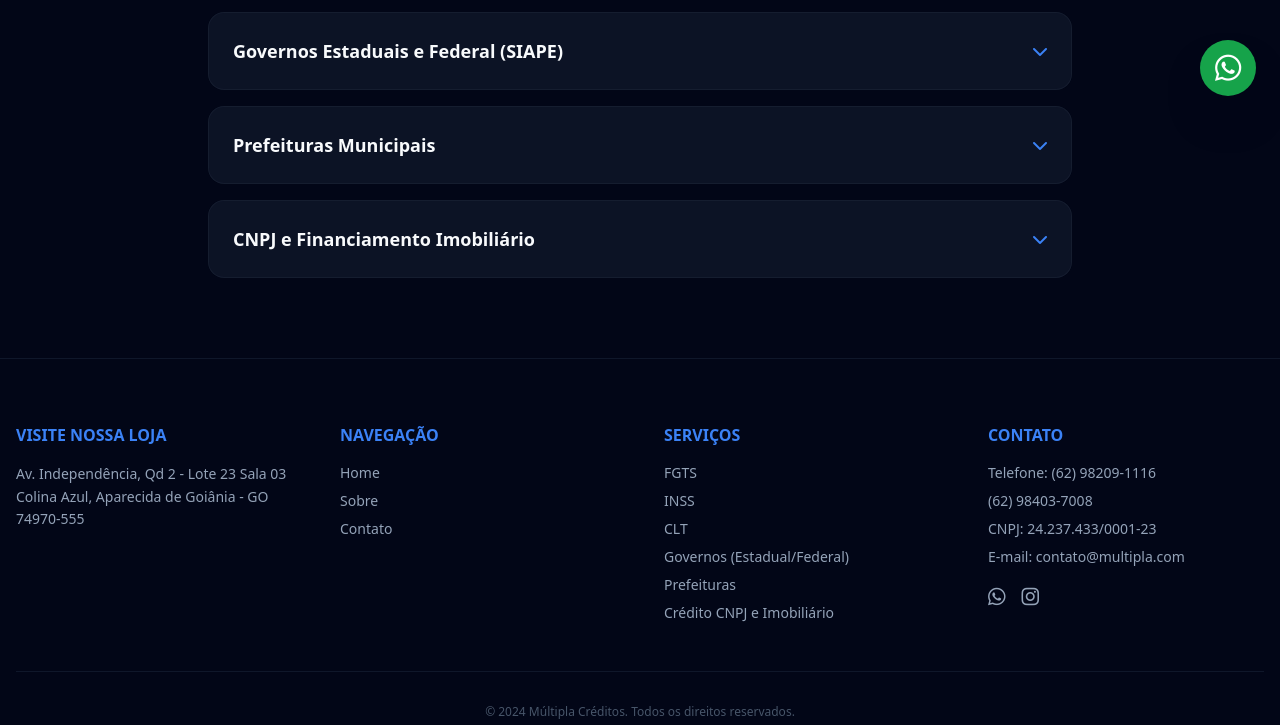
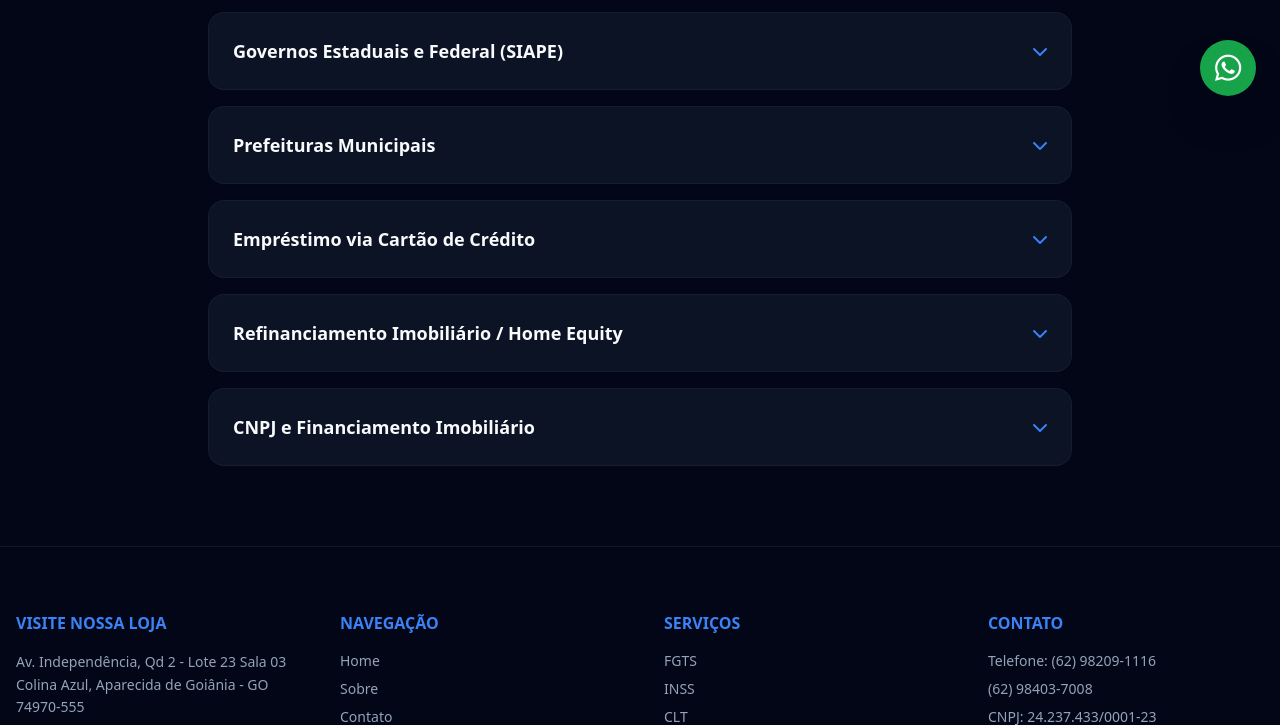
Before and after one commit to mathRyan889/Multipla_Creditos, a Django app: page /sobre/ in a window 1280 px wide. Shown: the part 680-1405 px from the top of the page. Run offline with Django 5.2, Linux system fonts and the light colour scheme; some libraries are stand-ins or nearby versions.

Commit message:
Alteração de accordions v.1

```diff
--- a/register_lead/templates/about.html
+++ b/register_lead/templates/about.html
@@ -65,6 +65,26 @@
             </div>
         </div>
 
+        <div id="cartao" class="glass rounded-2xl overflow-hidden">
+            <button onclick="toggleAccordion('content-cartao')" class="w-full p-6 text-left flex justify-between items-center hover:bg-slate-800/50 transition">
+                <span class="font-bold text-lg">Empréstimo via Cartão de Crédito</span>
+                <i class="fas fa-chevron-down text-blue-500"></i>
+            </button>
+            <div id="content-cartao" class="hidden p-6 pt-0 text-slate-400 border-t border-slate-800">
+                Utilize o limite do seu cartão de crédito para obter crédito de forma rápida e prática. Uma solução ágil para quem precisa de dinheiro sem burocracia.
+            </div>
+        </div>
+
+        <div id="refinanciamento" class="glass rounded-2xl overflow-hidden">
+            <button onclick="toggleAccordion('content-refin')" class="w-full p-6 text-left flex justify-between items-center hover:bg-slate-800/50 transition">
+                <span class="font-bold text-lg">Refinanciamento Imobiliário / Home Equity</span>
+                <i class="fas fa-chevron-down text-blue-500"></i>
+            </button>
+            <div id="content-refin" class="hidden p-6 pt-0 text-slate-400 border-t border-slate-800">
+                Use seu imóvel como garantia e acesse crédito com taxas mais baixas e prazos mais longos. Ideal para quitar dívidas, investir ou realizar projetos com planejamento.
+            </div>
+        </div>
+
         <div id="outros" class="glass rounded-2xl overflow-hidden">
             <button onclick="toggleAccordion('content-outros')" class="w-full p-6 text-left flex justify-between items-center hover:bg-slate-800/50 transition">
                 <span class="font-bold text-lg">CNPJ e Financiamento Imobiliário</span>
```
